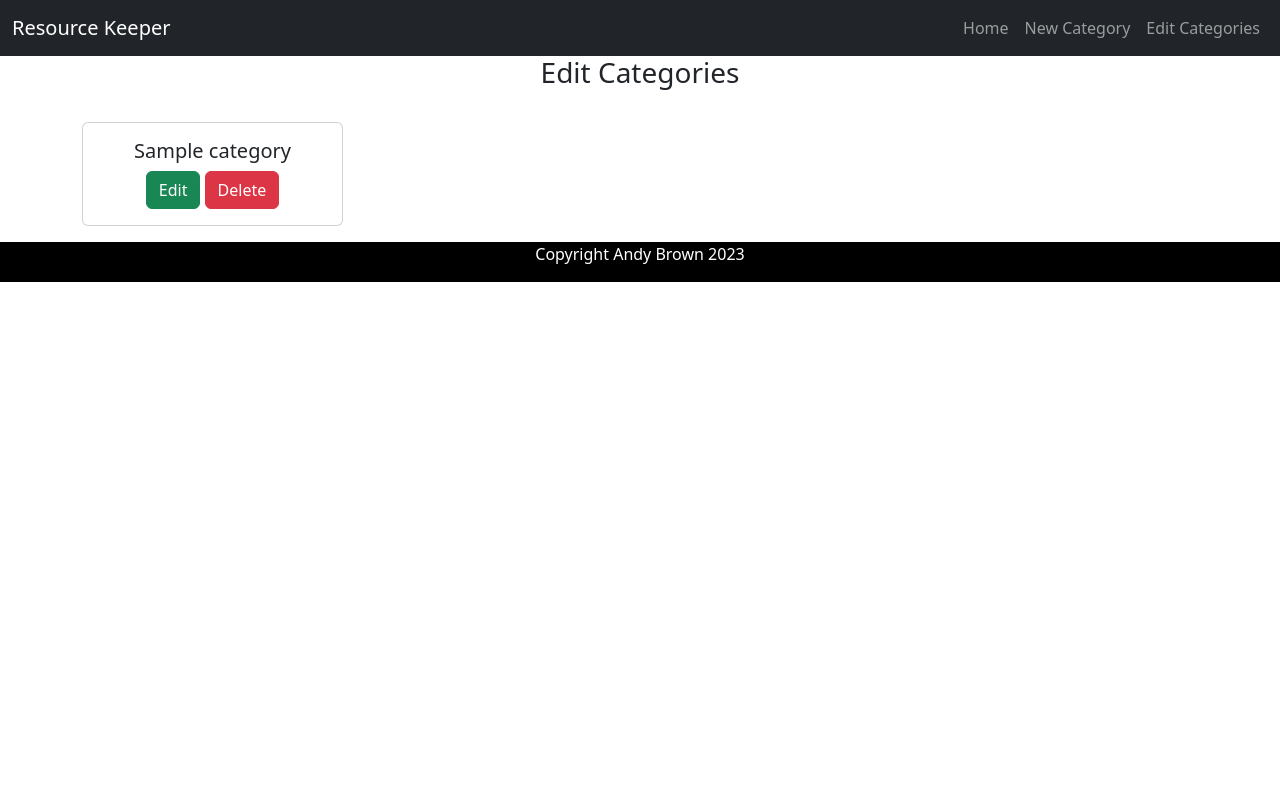
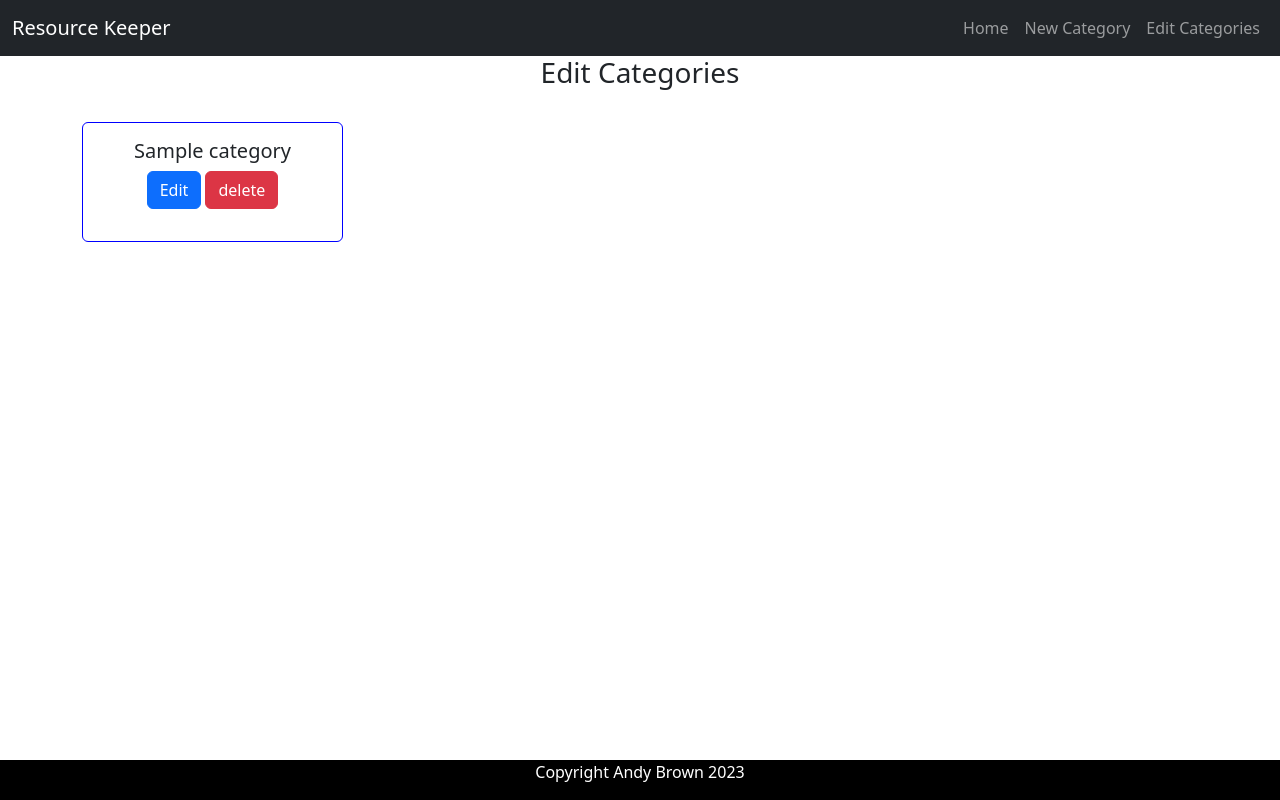
Before and after one commit to doctorandrewbrown/flask-resource-keeper, a Flask app: page /edit_categories in a window 1280 px wide. Run offline with Flask 3, Linux system fonts and the light colour scheme; tables that the repository leaves empty hold one stand-in row (values such as "Sample post").

Commit message:
tweak html css

```diff
--- a/resource_keeper/static/css/style.css
+++ b/resource_keeper/static/css/style.css
@@ -10,6 +10,6 @@
     flex-direction: column;
   }
 
-  main {
+  .main {
     flex: 1 0 auto;
   }
--- a/resource_keeper/templates/base.html
+++ b/resource_keeper/templates/base.html
@@ -4,7 +4,7 @@
 <head>
   <!-- Required meta tags -->
   <meta charset="utf-8">
-  <meta name="viewport" content="width=device-width, initial-scale=1, shrink-to-fit=no">
+  <meta name="viewport" content="width=device-width, initial-scale=1">
   <!--fontawsome cdn-->
   <link rel="stylesheet" href="https://cdnjs.cloudflare.com/ajax/libs/font-awesome/6.4.2/css/all.min.css" integrity="sha512-z3gLpd7yknf1YoNbCzqRKc4qyor8gaKU1qmn+CShxbuBusANI9QpRohGBreCFkKxLhei6S9CQXFEbbKuqLg0DA==" crossorigin="anonymous" referrerpolicy="no-referrer" />
   <!-- Bootstrap 5 CSS -->
--- a/resource_keeper/templates/categories.html
+++ b/resource_keeper/templates/categories.html
@@ -11,7 +11,7 @@
 <div class="row">
     {% for category in categories %}
     <div class="col-sm-12 col-md-6 col-lg-3">
-        <div class="card mb-3" style ="border-style: solid; border-color: brown">
+        <div class="card mb-3" style ="border-style: solid; border-color: blue">
             <div class="card-body text-center">
               <h5 class="card-title">{{ category.category_name}}</h5>
               <a href="{{url_for('view_resources', category_id=category.id)}}" class="btn btn-info">View</a>
--- a/resource_keeper/templates/edit_categories.html
+++ b/resource_keeper/templates/edit_categories.html
@@ -6,11 +6,11 @@
 <div class="row">
     {% for category in categories %}
     <div class="col-sm-12 col-md-6 col-lg-3">
-        <div class="card mb-3">
+        <div class="card mb-3" style ="border-style: solid; border-color: blue">
             <div class="card-body text-center">
               <h5 class="card-title">{{ category.category_name}}</h5>
-              <a href="#" class="btn btn-success">Edit</a>
-              <a href="#" class="btn btn-danger">Delete</a>
+              <a href="{{ url_for('edit_category', category_id=category.id)}}" class="btn btn-primary mb-3" role="button">Edit</a>
+              <a href="{{url_for('delete_category', category_id=category.id)}}" class="btn btn-danger mb-3" role="button">delete</a>
             </div>
           </div>
     </div>
--- a/resource_keeper/templates/view_resources.html
+++ b/resource_keeper/templates/view_resources.html
@@ -6,8 +6,9 @@
         <div class=" col-sm-12 col-md-6">
             <a target="_blank" href="{{resource.resource_url}}">{{resource.resource_description}}</a>
         </div>
-        <div class="col-sm-12 col-md-6">
-            <button class="float-end btn btn-primary btn-sm">edit</button>
+        <!--make col flex container to auto push content to right-->
+        <div class="col-sm-12 col-md-6 d-flex">
+            <button class="ms-auto btn btn-primary btn-sm">edit</button>
         </div>
         <hr class="mt-3">
         {% endfor %}
```
Also changed, not shown: resource_keeper/templates/add_category.html (+0 -9 lines), resource_keeper/templates/add_resource.html (+9 -6 lines).
